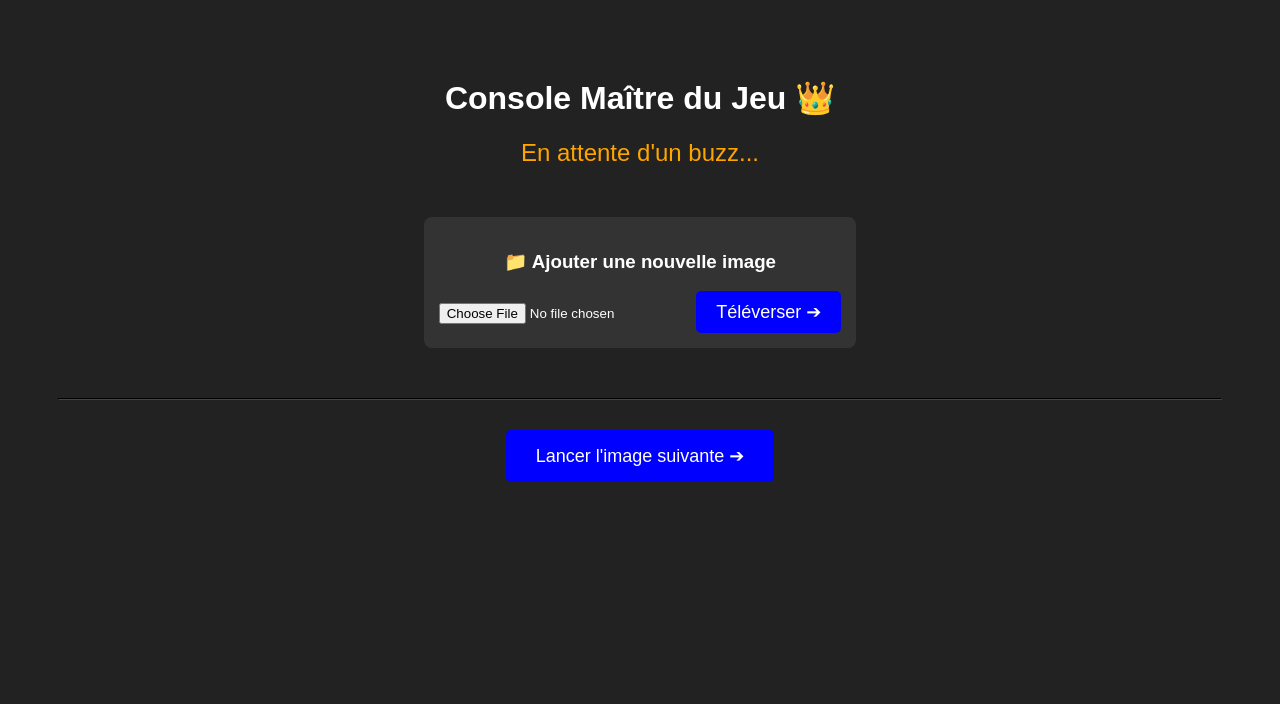
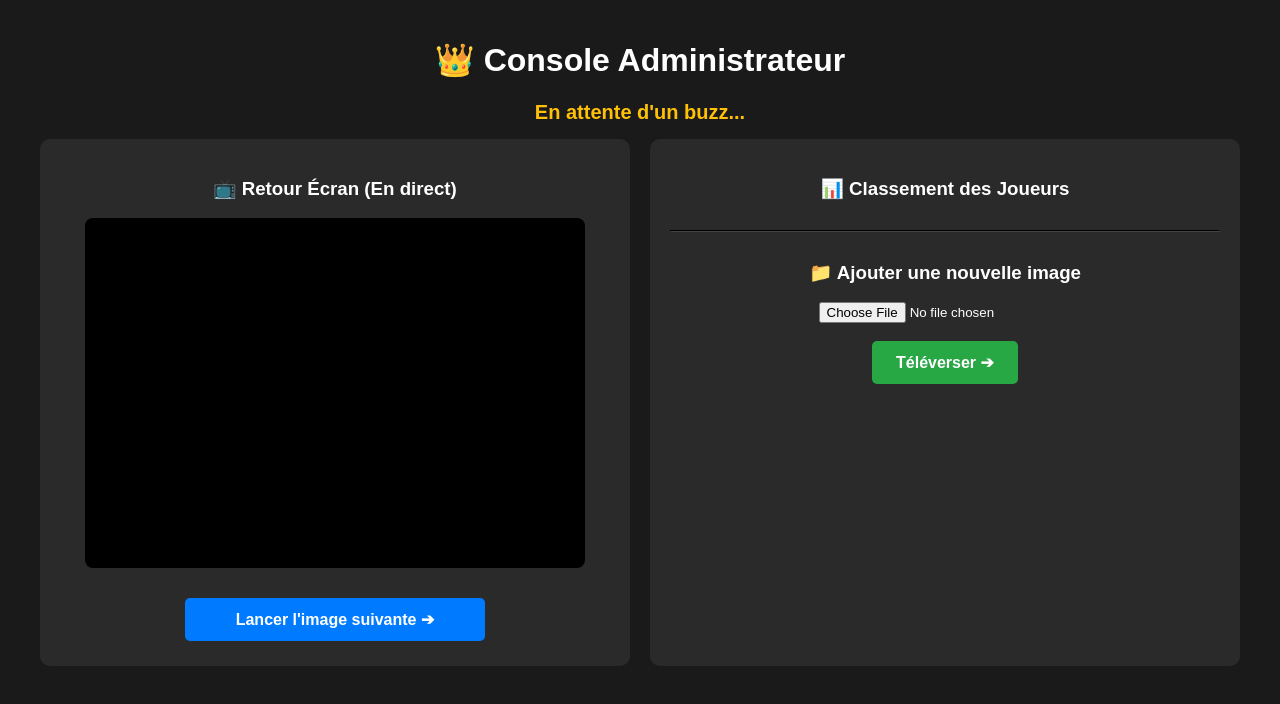
Before and after one commit to FairyPioul/pixel-quizz-maison, a website: page admin.html in a window 1280 px wide. Drawn offline with nearby package versions, Linux system fonts and the light colour scheme; no server answers.

Commit message:
Update admin.html

```diff
--- a/admin.html
+++ b/admin.html
@@ -2,25 +2,86 @@
 <html lang="fr">
 <head>
     <meta charset="UTF-8">
-    <title>Console Admin - Pixel Quiz</title>
+    <meta name="viewport" content="width=device-width, initial-scale=1.0">
+    <title>Console Admin - Pixel Quizz</title>
     <style>
-        body { font-family: Arial, sans-serif; text-align: center; background-color: #222; color: white; padding: 50px; }
-        button { padding: 15px 30px; font-size: 18px; margin: 10px; cursor: pointer; border: none; border-radius: 5px; }
-        .btn-success { background-color: green; color: white; }
-        .btn-danger { background-color: red; color: white; }
-        .btn-next { background-color: blue; color: white; }
-        #status { font-size: 24px; margin: 20px; color: orange; }
+        body {
+            font-family: Arial, sans-serif;
+            background-color: #1a1a1a;
+            color: white;
+            text-align: center;
+            padding: 20px;
+            margin: 0;
+        }
+        .container-admin {
+            display: flex;
+            flex-wrap: wrap;
+            justify-content: center;
+            gap: 20px;
+            max-width: 1200px;
+            margin: 0 auto;
+        }
+        .panneau {
+            background: #2a2a2a;
+            padding: 20px;
+            border-radius: 10px;
+            flex: 1;
+            min-width: 300px;
+        }
+        .image-container {
+            width: 100%;
+            max-width: 500px;
+            height: 350px;
+            margin: 0 auto 15px auto;
+            background: #000;
+            border-radius: 8px;
+            overflow: hidden;
+        }
+        canvas {
+            width: 100%;
+            height: 100%;
+            object-fit: cover;
+            image-rendering: pixelated;
+        }
+        button {
+            padding: 12px 24px;
+            font-size: 16px;
+            font-weight: bold;
+            border: none;
+            border-radius: 5px;
+            cursor: pointer;
+            margin: 5px;
+            transition: 0.2s;
+        }
+        .btn-success { background-color: #28a745; color: white; }
+        .btn-danger { background-color: #dc3545; color: white; }
+        .btn-next { background-color: #007bff; color: white; width: 100%; max-width: 300px; margin-top: 15px; }
+        button:disabled { background-color: #555 !important; cursor: not-allowed; }
+        #status {
+            font-size: 20px;
+            color: #ffc107;
+            margin: 15px 0;
+            font-weight: bold;
+        }
+        ul { list-style: none; padding: 0; text-align: left; max-width: 250px; margin: 0 auto; }
     </style>
 </head>
 <body>
 
-    <h1>Console Maître du Jeu 👑</h1>
-
+    <h1>👑 Console Administrateur</h1>
     <div id="status">En attente d'un buzz...</div>
 
+    <div class="container-admin">
+
+        <!-- PANNEAU GAUCHE : VUE DU JEU EN DIRECT -->
+        <div class="panneau">
+            <h3>📺 Retour Écran (En direct)</h3>
+            <div class="image-container">
+                <canvas id="canvas-admin" width="800" height="600"></canvas>
+            </div>
+
             <div id="controles" style="display: none;">
-        <!-- On remplace le bouton unique par 3 choix de points -->
-        <p>Attribuer des points :</p>
+                <p>Attribuer des points au joueur qui a buzzé :</p>
                 <button class="btn-success" id="btn-p1">+ 1 Point</button>
                 <button class="btn-success" id="btn-p2">+ 2 Points</button>
                 <button class="btn-success" id="btn-p3">+ 3 Points</button>
@@ -28,52 +89,126 @@
                 <button class="btn-danger" id="btn-incorrect">Mauvaise Réponse ✗</button>
             </div>
 
-    <div style="margin: 30px auto; background: #333; padding: 15px; border-radius: 8px; display: inline-block;">
+            <button class="btn-next" id="btn-next">Lancer l'image suivante ➔</button>
+        </div>
+
+        <!-- PANNEAU DROITE : LEADERBOARD & UPLOAD -->
+        <div class="panneau">
+            <h3>📊 Classement des Joueurs</h3>
+            <ul id="liste-scores-admin"></ul>
+
+            <hr style="margin: 30px 0; border-color: #444;">
+
             <h3>📁 Ajouter une nouvelle image</h3>
             <input type="file" id="input-fichier" accept="image/*">
-        <button class="btn-next" id="btn-uploader" style="margin: 0; padding: 10px 20px;">Téléverser ➔</button>
+            <br><br>
+            <button class="btn-success" id="btn-uploader" style="margin:0;">Téléverser ➔</button>
         </div>
 
-    <hr style="margin: 20px 0; border-color: #444;">
-
-    <button class="btn-next" id="btn-next">Lancer l'image suivante ➔</button>
+    </div>
 
     <script src="/socket.io/socket.io.js"></script>
     <script>
-        console.log("Le script de l'admin est bien chargé !");
-
         const socket = io();
         const statusDiv = document.getElementById('status');
         const controlesDiv = document.getElementById('controles');
+        const listeScoresUI = document.getElementById('liste-scores-admin');
 
+        // CANVAS POUR LA SYNC DE PIXELLISATION
+        const canvas = document.getElementById('canvas-admin');
+        const ctx = canvas.getContext('2d');
+        let imgObj = new Image();
+        imgObj.src = "image/20220310210647_1.png"; // Image de départ par défaut
+
+        let echellePixellisation = 0.02;
+        let chrono;
+
+        function dessinerImagePixelisee() {
+            let w = canvas.width * echellePixellisation;
+            let h = canvas.height * echellePixellisation;
+            ctx.drawImage(imgObj, 0, 0, w, h);
+            ctx.drawImage(canvas, 0, 0, w, h, 0, 0, canvas.width, canvas.height);
+        }
+
+        function démarrerChrono() {
+            clearInterval(chrono);
+            chrono = setInterval(function() {
+                echellePixellisation = echellePixellisation + 0.005;
+                dessinerImagePixelisee();
+
+                if (echellePixellisation >= 1) {
+                    clearInterval(chrono);
+                    ctx.drawImage(imgObj, 0, 0, canvas.width, canvas.height);
+                }
+            }, 100);
+        }
+
+        // ÉCOUTE DES ÉVÉNEMENTS DU JEU
         socket.on('bloquer_jeu', (data) => {
-            statusDiv.innerText = data.quiAByzze + " a BUZZÉ !";
+            clearInterval(chrono); // On arrête la pixellisation au moment du buzz
+            statusDiv.innerText = data.quiAByzze.toUpperCase() + " A BUZZÉ !";
             controlesDiv.style.display = "block";
         });
 
-        // Fonction unique pour envoyer la bonne réponse avec le nombre de points choisi
+        socket.on('reponse_validee', (data) => {
+            if (data.action === 'reveler') {
+                clearInterval(chrono);
+                echellePixellisation = 1;
+                ctx.drawImage(imgObj, 0, 0, canvas.width, canvas.height); // Révèle l'image nette
+                statusDiv.innerText = "Manche terminée. Gagnant : " + data.gagnant;
+                controlesDiv.style.display = "none";
+            } else if (data.action === 'relancer') {
+                statusDiv.innerText = "Jeu relancé... En attente d'un buzz...";
+                controlesDiv.style.display = "none";
+                démarrerChrono(); // On reprend la dépixelisation
+            }
+        });
+
+        socket.on('prochaine_image', function(data) {
+            clearInterval(chrono);
+            echellePixellisation = 0.02;
+            imgObj.src = data.URLImage;
+            statusDiv.innerText = "Nouvelle image en cours... En attente d'un buzz...";
+            controlesDiv.style.display = "none";
+
+            imgObj.onload = function() {
+                démarrerChrono();
+            };
+        });
+
+        // RECEPTION ET AFFICHAGE DU CLASSEMENT CHEZ L'ADMIN
+        socket.on('mise_a_jour_leaderboard', function(tableauJoueurs) {
+            listeScoresUI.innerHTML = "";
+            tableauJoueurs.sort((a, b) => b.score - a.score);
+            tableauJoueurs.forEach((joueur, index) => {
+                const item = document.createElement('li');
+                item.style.padding = "5px 0";
+                item.style.borderBottom = "1px solid #444";
+                item.innerHTML = "<strong>#" + (index + 1) + "</strong>. " + joueur.pseudo + " : " + joueur.score + " pts";
+                listeScoresUI.appendChild(item);
+            });
+        });
+
+        // ACTIONS DES BOUTONS DE CONTRÔLE
         function validerPoints(points) {
             socket.emit('admin_decision', { juste: true, pointsAAccorder: points });
-            statusDiv.innerText = "Points accordés (+" + points + ") !";
             controlesDiv.style.display = "none";
         }
 
-        // Écoute des 3 nouveaux boutons
         document.getElementById('btn-p1').addEventListener('click', () => validerPoints(1));
         document.getElementById('btn-p2').addEventListener('click', () => validerPoints(2));
         document.getElementById('btn-p3').addEventListener('click', () => validerPoints(3));
 
         document.getElementById('btn-incorrect').addEventListener('click', () => {
             socket.emit('admin_decision', { juste: false });
-            statusDiv.innerText = "Faux ! Le jeu relance.";
             controlesDiv.style.display = "none";
         });
 
         document.getElementById('btn-next').addEventListener('click', () => {
             socket.emit('admin_next');
-            statusDiv.innerText = "En attente d'un buzz...";
-            controlesDiv.style.display = "none";
         });
+
+        // TÉLÉVERSEMENT D'IMAGE
         document.getElementById('btn-uploader').addEventListener('click', () => {
             const selecteurFichier = document.getElementById('input-fichier');
             if (selecteurFichier.files.length === 0) {
@@ -91,7 +226,7 @@ document.getElementById('btn-uploader').addEventListener('click', () => {
             .then(reponse => reponse.json())
             .then(data => {
                 if (data.success) {
-                    alert("Image téléversée avec succès ! Clique sur 'Image suivante' pour la lancer.");
+                    alert("Image téléversée avec succès !");
                     selecteurFichier.value = "";
                 } else {
                     alert("Erreur lors de l'envoi.");
@@ -99,6 +234,11 @@ document.getElementById('btn-uploader').addEventListener('click', () => {
             })
             .catch(err => console.error("Erreur d'upload :", err));
         });
+
+        // Lancement initial de la pixellisation de la première image au chargement
+        imgObj.onload = function() {
+            dessinerImagePixelisee();
+        };
     </script>
 </body>
 </html>
```
Lines whose indentation alone changed are shown as unchanged.
